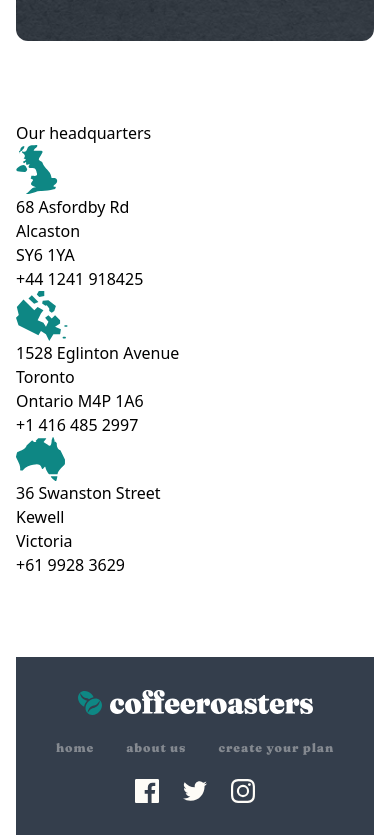
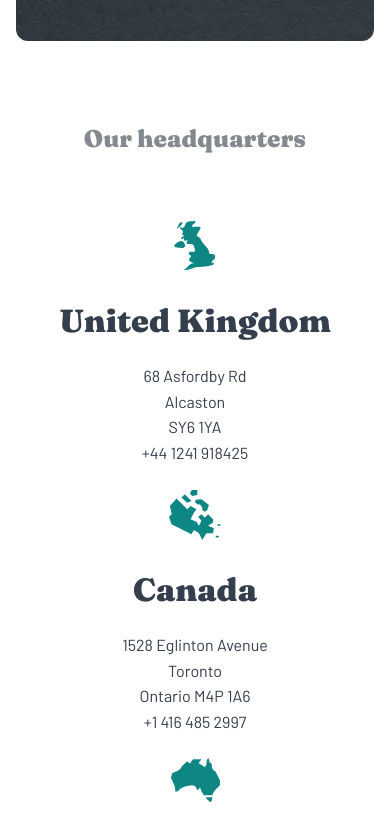
Before and after one commit to azanra/coffee-subscription, a React (Vite) app: page /about in a window 390 px wide. Shown: the part 2047-2884 px from the top of the page. Built offline with nearby package versions, Linux system fonts and the light colour scheme.

Commit message:
feat: add responsive headquarter

```diff
--- a/src/pages/about/components/Headquarter.tsx
+++ b/src/pages/about/components/Headquarter.tsx
@@ -1,11 +1,11 @@
-import Uk from "../../../assets/about/desktop/illustration-uk.svg";
-import Canada from "../../../assets/about/desktop/illustration-canada.svg";
-import Australia from "../../../assets/about/desktop/illustration-australia.svg";
+import Uk from "../../../assets/about/desktop/illustration-uk.svg?react";
+import Canada from "../../../assets/about/desktop/illustration-canada.svg?react";
+import Australia from "../../../assets/about/desktop/illustration-australia.svg?react";
 
 const Headquarter = () => {
   const headquarterList = [
     {
-      img: Uk,
+      svg: <Uk />,
       country: "United Kingdom",
       street: "68 Asfordby Rd",
       city: "Alcaston",
@@ -13,7 +13,7 @@ const Headquarter = () => {
       phoneNumber: "+44 1241 918425",
     },
     {
-      img: Canada,
+      svg: <Canada />,
       country: "Canada",
       street: "1528 Eglinton Avenue",
       city: "Toronto",
@@ -21,7 +21,7 @@ const Headquarter = () => {
       phoneNumber: "+1 416 485 2997",
     },
     {
-      img: Australia,
+      svg: <Australia />,
       country: "Australia",
       street: "36 Swanston Street",
       city: "Kewell",
@@ -30,19 +30,30 @@ const Headquarter = () => {
     },
   ];
   return (
-    <div>
-      <div>
-        <h1>Our headquarters</h1>
-      </div>
-      <div>
+    <div className="flex flex-col gap-[64px] xxl:px-[117.5px]">
+      <h1 className="text-preset-4 text-(--neutral-500) text-center md:text-start">
+        Our headquarters
+      </h1>
+
+      <div className="flex flex-col md:flex-row md:justify-between xxl:flex-[1_1_0] gap-[24px]">
         {headquarterList.map((item) => {
           return (
-            <div key={item.country}>
-              <img src={item.img} alt={item.country} />
-              <p>{item.street}</p>
-              <p>{item.city}</p>
-              <p>{item.postalCode}</p>
-              <p>{item.phoneNumber}</p>
+            <div
+              key={item.country}
+              className="flex flex-col gap-[32px] md:gap-[40px]"
+            >
+              <div className="flex items-center justify-center">{item.svg}</div>
+              <div className="text-center flex flex-col gap-[24px]">
+                <h2 className="text-preset-3 text-(--neutral-900)">
+                  {item.country}
+                </h2>
+                <div className="text-preset-6 text-(--neutral-900)">
+                  <p>{item.street}</p>
+                  <p>{item.city}</p>
+                  <p>{item.postalCode}</p>
+                  <p>{item.phoneNumber}</p>
+                </div>
+              </div>
             </div>
           );
         })}
```
